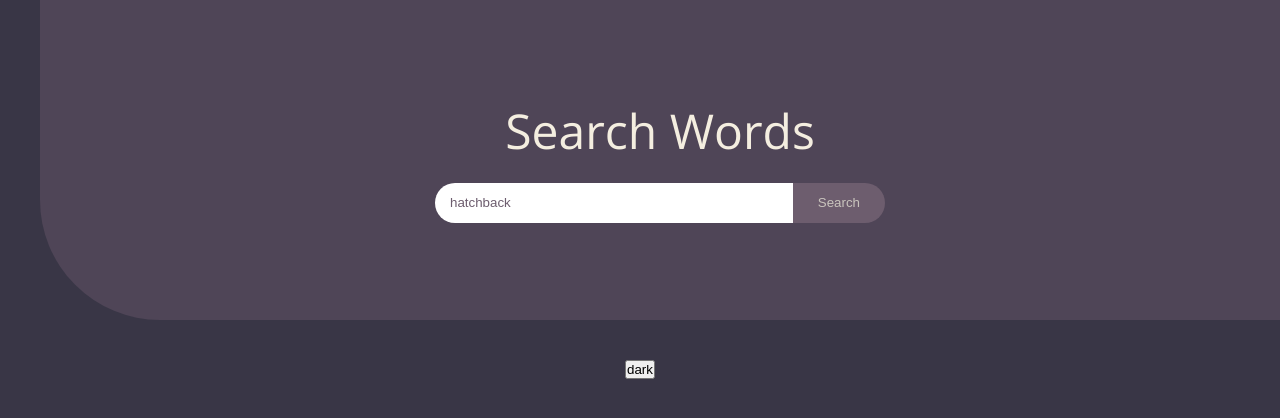
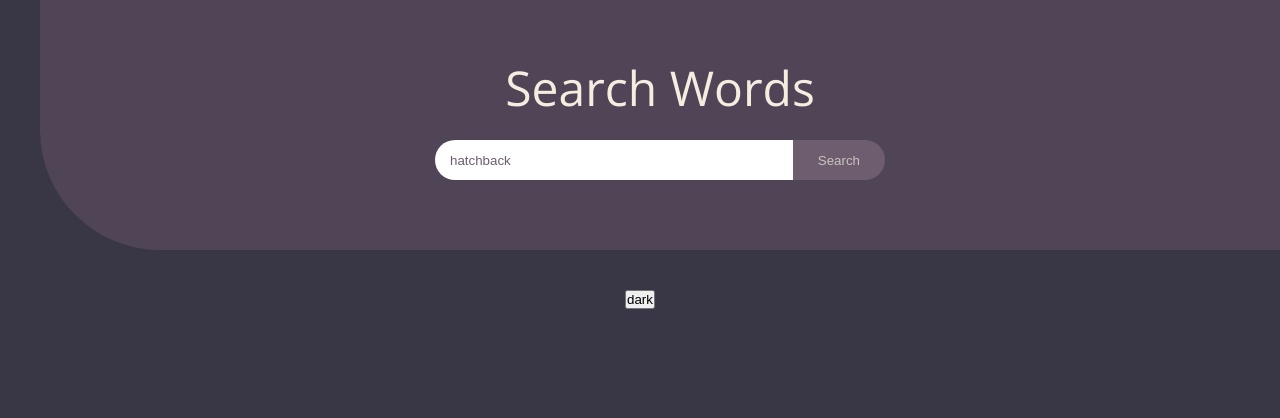
Before and after one commit to gnunez-dev/search-words, a React (Create React App) app: page / in a window 1280 px wide. Shown: the top 418 px of the page. Built offline with nearby package versions, Linux system fonts and the light colour scheme; no server answers; the database is empty.

Commit message:
changed height of height

```diff
--- a/src/components/organisms/Header/style.ts
+++ b/src/components/organisms/Header/style.ts
@@ -6,8 +6,8 @@ export const Content = styled.header`
   flex-direction: column;
   justify-content: center;
   align-items: center;
-  padding: 50px 20px;
-  min-height: 320px;
+  padding: 50px 20px 65px;
+  min-height: 250px;
   margin-inline: auto 0;
   border-radius: 0 0 0 120px;
   background-color: ${p => p.theme.secondary};
```
